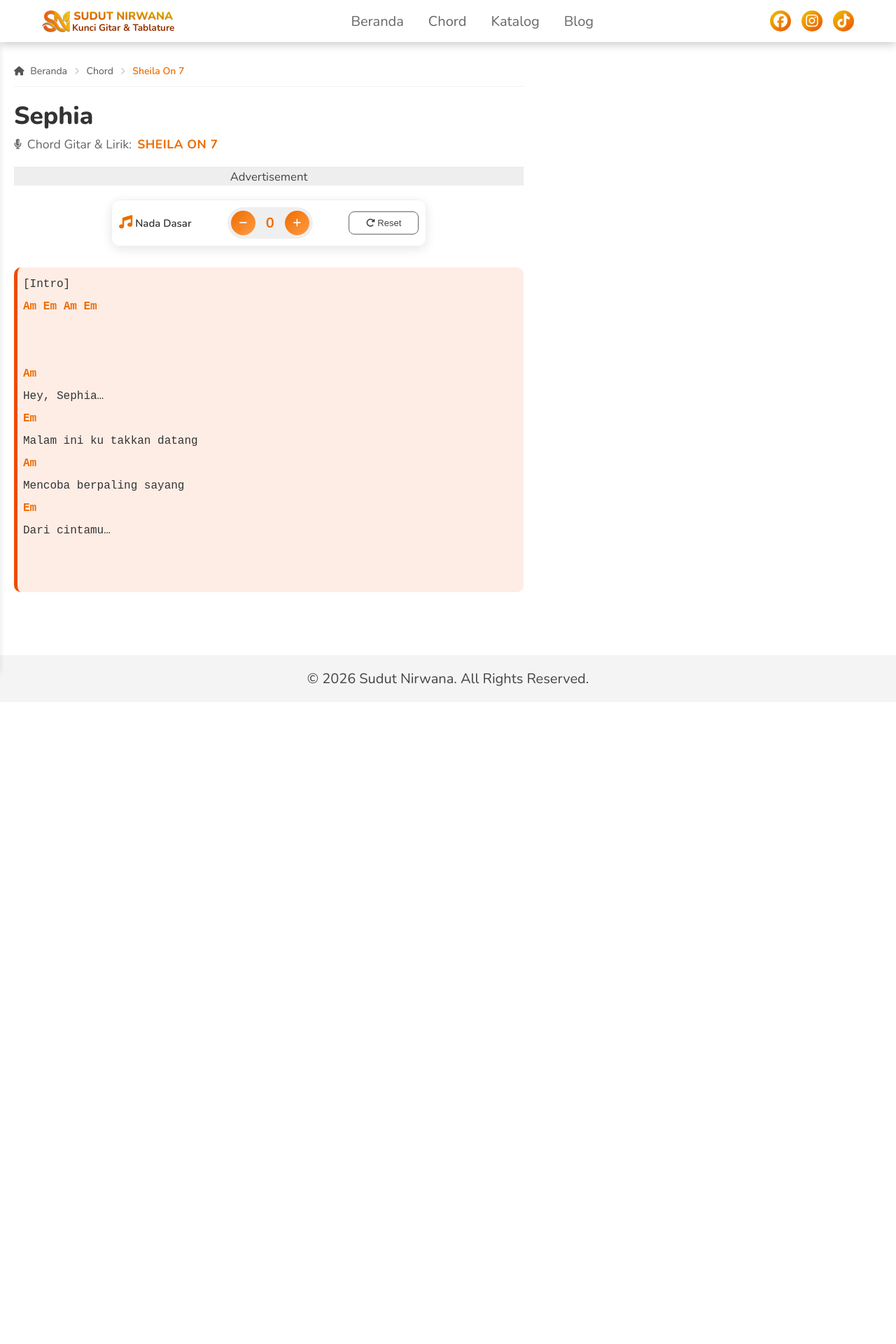
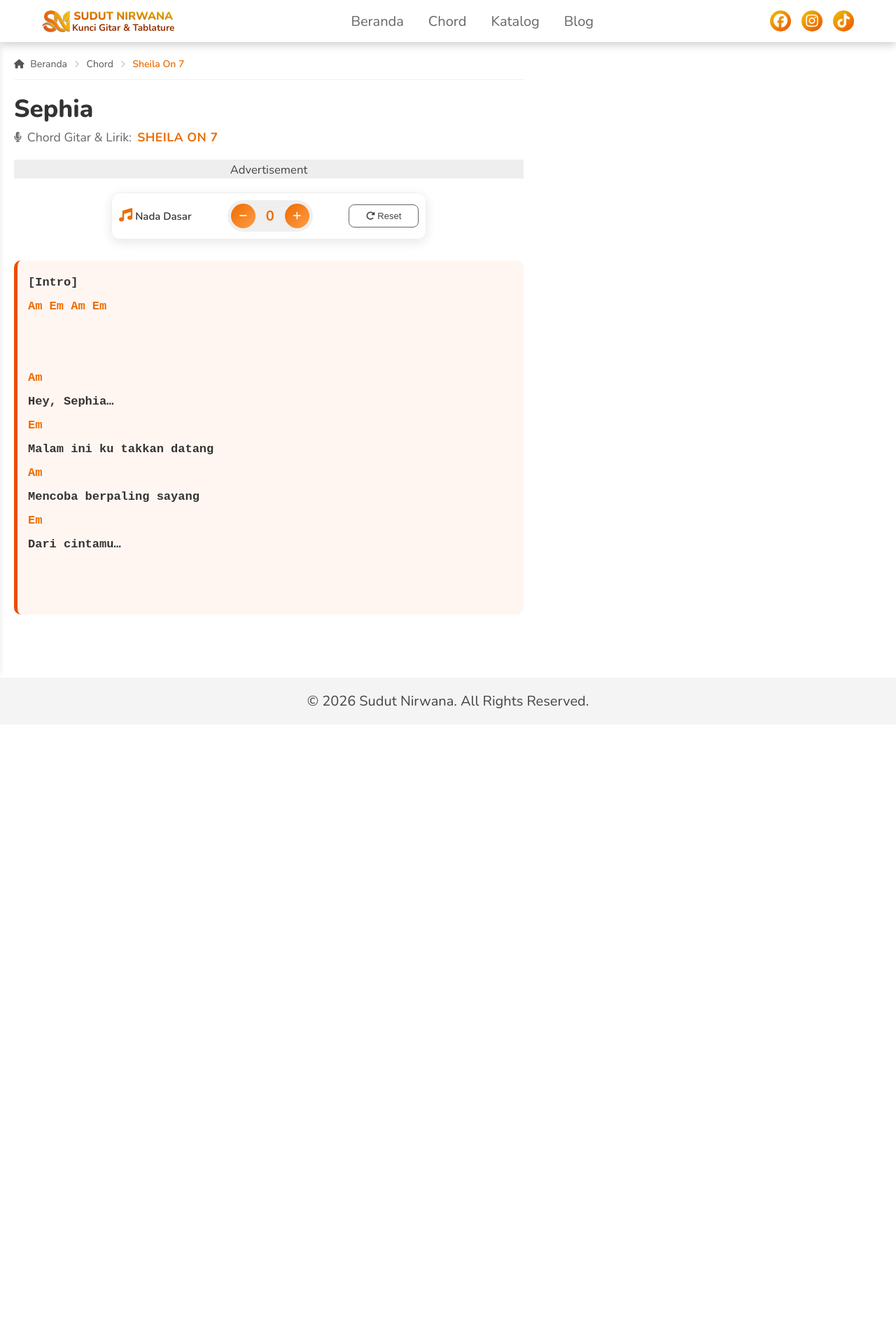
Before and after one commit to sudut-nirwana/sudut-nirwana-main, a Jekyll site: the page built from _chord/shepia-shela-on-7.md, in a window 1280 px wide. Shown: the top 1920 px of the page at 70% size. Built offline with Jekyll 4.4.1, drawn with Linux system fonts in a browser that asks for light colours; after the commit the page ends 1035 px from its top, so only the background shows below that.

Commit message:
Update chord-style.css

```diff
--- a/assets/css/chord-style.css
+++ b/assets/css/chord-style.css
@@ -11,7 +11,6 @@
    font-family: "Nunito", sans-serif;
    font-size: clamp(1rem, 0.909rem + 0.45vw, 1.25rem);
    color: #444444;
-   height: 4000px;
 }
 .container{
    width: 100%;
@@ -26,7 +25,7 @@
 }
 
 .colom1{
-   padding-top: 80px;
+   padding-top: 70px;
 }
 
 .breadcrumb-nav {
@@ -258,28 +257,28 @@
 /* Styling Chord & Lirik */
 .chord-content {
    font-family: 'Courier New', Courier, monospace;
-   font-size: 16px;
+   font-size: 17px;
    line-height: 2;
    white-space: pre-wrap;
    color: var(--dark-grey);
    border-radius: 10px;
    border-left: 5px solid #ee4c00;
-   background: rgba(238,76,0,0.1);
-   padding: 8px;
+   background: rgba(238,76,0,0.05);
+   padding: 15px;
    margin-bottom: 40px;
+   font-weight: bold;
 }
 
 /* Ini adalah class yang otomatis dibuat oleh JS */
 .chord-node {
    color: var(--primary-orange);
-   font-weight: bold;
+   font-weight: 900;
    transition: all 0.3s ease;
 }
 
 
 #bt-widget-wrapper{
    width: 100%;
-   background: pink;
 }
 
 @media(min-width: 768px){
@@ -291,6 +290,6 @@
    }
    .colom2{
       flex: 1;
-      padding-top: 80px;
+      padding-top: 70px;
    }
 }
```
